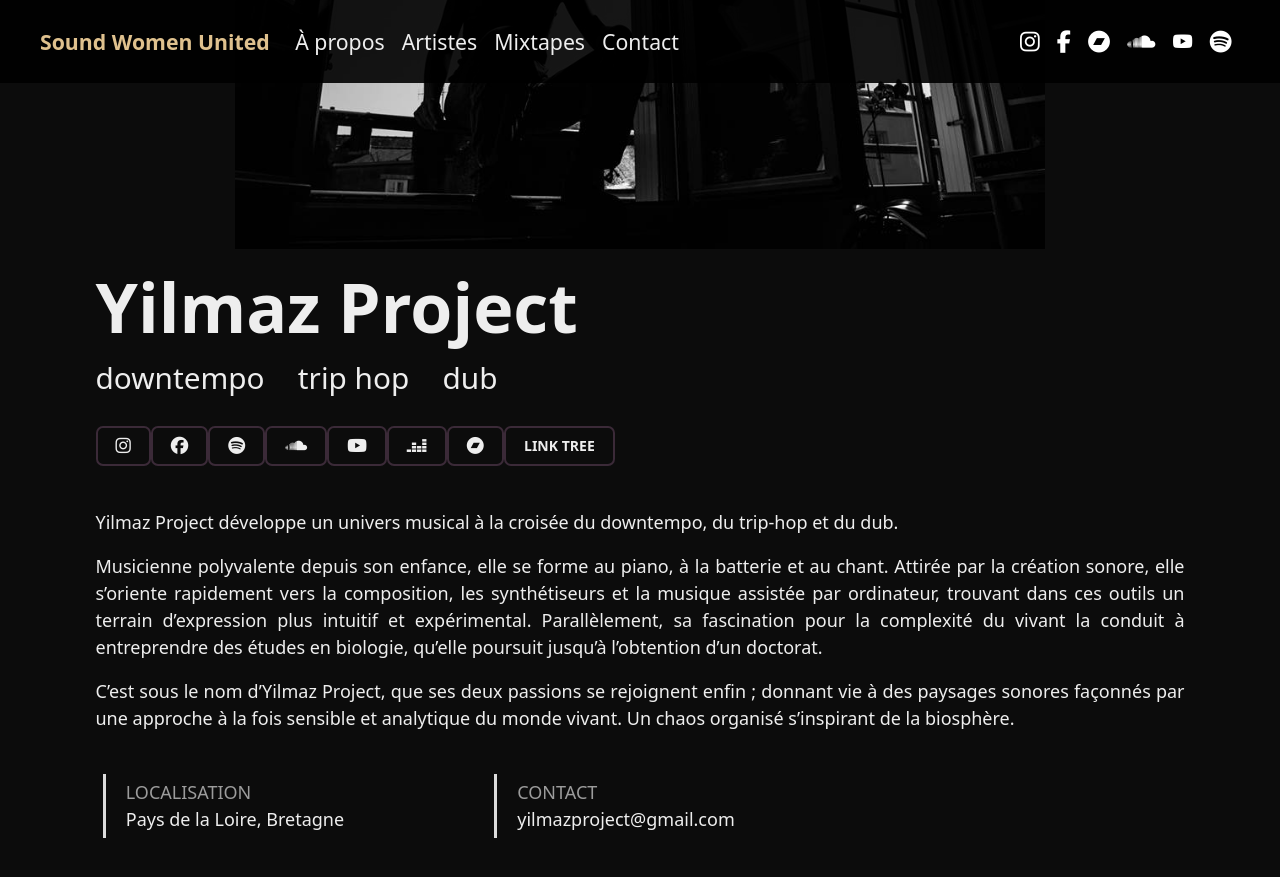
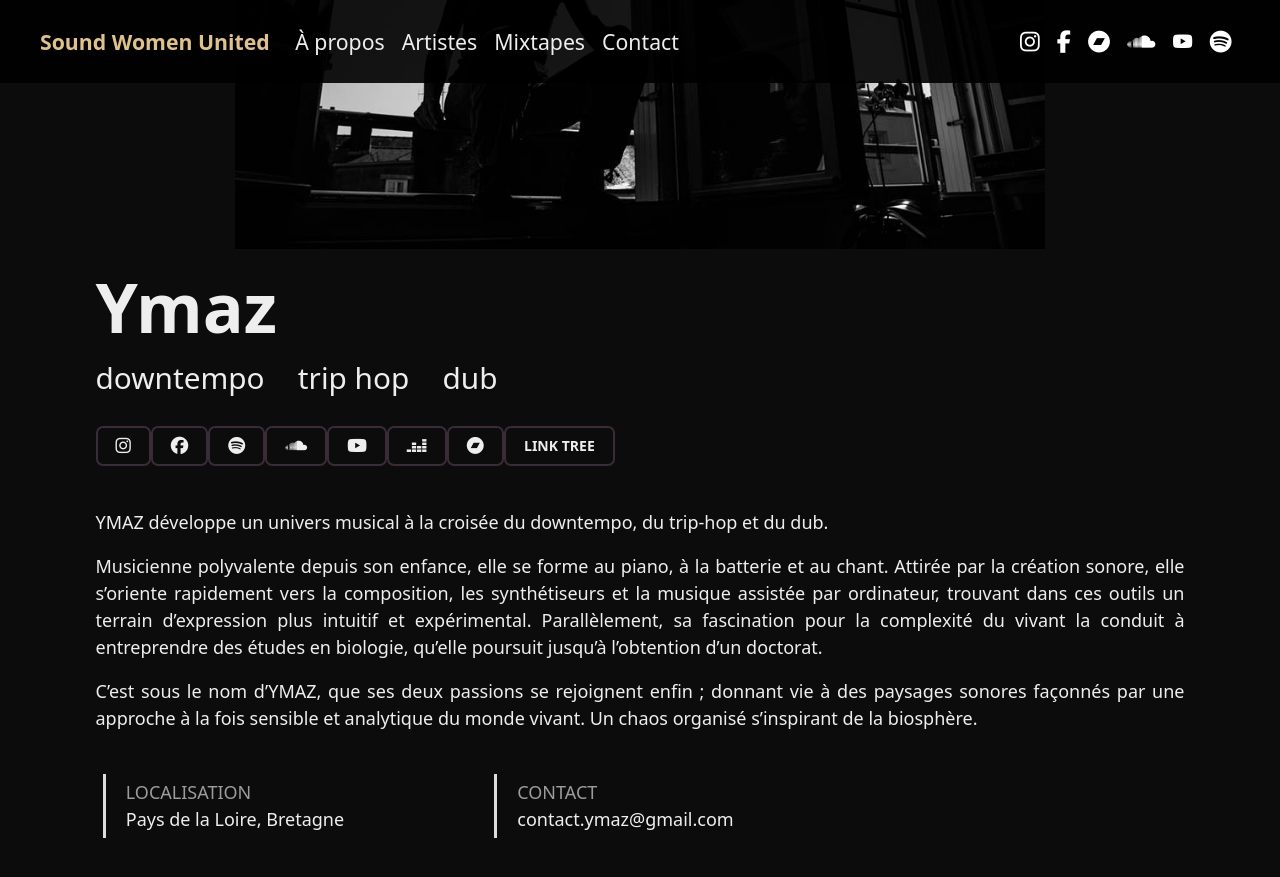
Before and after one commit to sabord/swu, a Jekyll site: the page built from docs/_artists/Ymaz.md, in a window 1280 px wide and 900 px high, scrolled down 374 px, cut to the strip 0-885 px from the top of the window. Shown: the top 877 px of the strip. Built offline with Jekyll 4.4.1, drawn with Linux system fonts in a browser that asks for light colours.

Commit message:
modif Yilmaz en YMAZ, add Jahsian, add mixtape 3

```diff
--- a/docs/_artists/Yilmaz_Project.md
+++ b/docs/_artists/Ymaz.md
@@ -1,8 +1,8 @@
 ---
 layout: artist
 modal-id: 23
-name: Yilmaz Project
-directory: 23_Yilmaz_Project
+name: Ymaz
+directory: 23_Ymaz
 sound-system:
 tags:
   - productrice
@@ -14,29 +14,29 @@ skills:
 location:
   - Pays de la Loire
   - Bretagne
-email: yilmazproject@gmail.com
+email: contact.ymaz@gmail.com
 medias:
   - youtube-video-id: wpJllVVaDH4
   - player-1: <iframe title="deezer-widget" src="https://widget.deezer.com/widget/dark/artist/281376821/top_tracks" width="100%" height="300" frameborder="0" allowtransparency="true" allow="encrypted-media; clipboard-write"></iframe>
   - player-2:
   - player-3:
 website:
-linktree: https://linktr.ee/YilmazProject
+linktree: https://linktr.ee/Y.MAZ
 links:
-  - instagram: https://www.instagram.com/yilmaz.project
-  - facebook: https://www.facebook.com/yilmaz.project/
+  - instagram: https://www.instagram.com/ymaz.project
+  - facebook: https://www.facebook.com/ymaz.project/
   - tiktok:
   - youtube: https://www.youtube.com/channel/UCG1HmubncRaDPvkhQ84vrxA
-  - soundcloud: https://soundcloud.com/yilmaz_project
-  - bandcamp: https://yilmazproject.bandcamp.com/
+  - soundcloud: https://soundcloud.com/ymaz_project
+  - bandcamp: https://ymaz.bandcamp.com/
   - mixcloud:
   - spotify: https://open.spotify.com/artist/6tfd2qAkQBjO4q6sqaJKQ0
   - deezer: https://www.deezer.com/fr/artist/281376821
   - apple:
 ---
-Yilmaz Project développe un univers musical à la croisée du downtempo, du trip-hop et du dub.
+YMAZ développe un univers musical à la croisée du downtempo, du trip-hop et du dub.
 
 Musicienne polyvalente depuis son enfance, elle se forme au piano, à la batterie et au chant. Attirée par la création sonore, elle s’oriente rapidement vers la composition, les synthétiseurs et la musique assistée par ordinateur, trouvant dans ces outils un terrain d’expression plus intuitif et expérimental.
 Parallèlement, sa fascination pour la complexité du vivant la conduit à entreprendre des études en biologie, qu’elle poursuit jusqu’à l’obtention d’un doctorat.
 
-C’est sous le nom d’Yilmaz Project, que ses deux passions se rejoignent enfin ; donnant vie à des paysages sonores façonnés par une approche à la fois sensible et analytique du monde vivant. Un chaos organisé s’inspirant de la biosphère.
+C’est sous le nom d’YMAZ, que ses deux passions se rejoignent enfin ; donnant vie à des paysages sonores façonnés par une approche à la fois sensible et analytique du monde vivant. Un chaos organisé s’inspirant de la biosphère.
```
Also changed, not shown: docs/_artists/Jahsian.md (added, +49 -0 lines), docs/_includes/mixtapes.html (+53 -0 lines), docs/assets/artists/photos/23_Ymaz/image.jpg (renamed from docs/assets/artists/photos/23_Yilmaz_Project/image.jpg), 1 other file.
